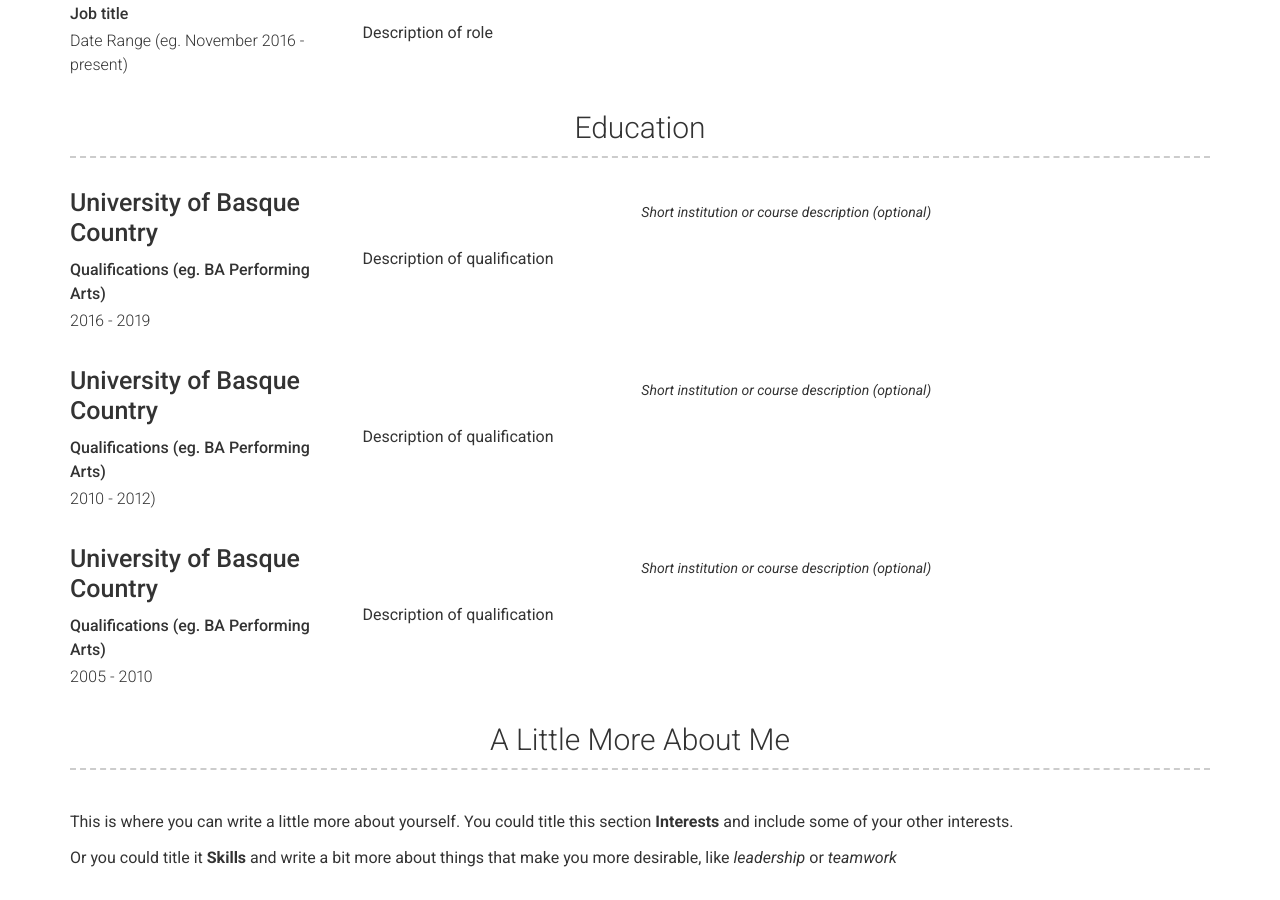
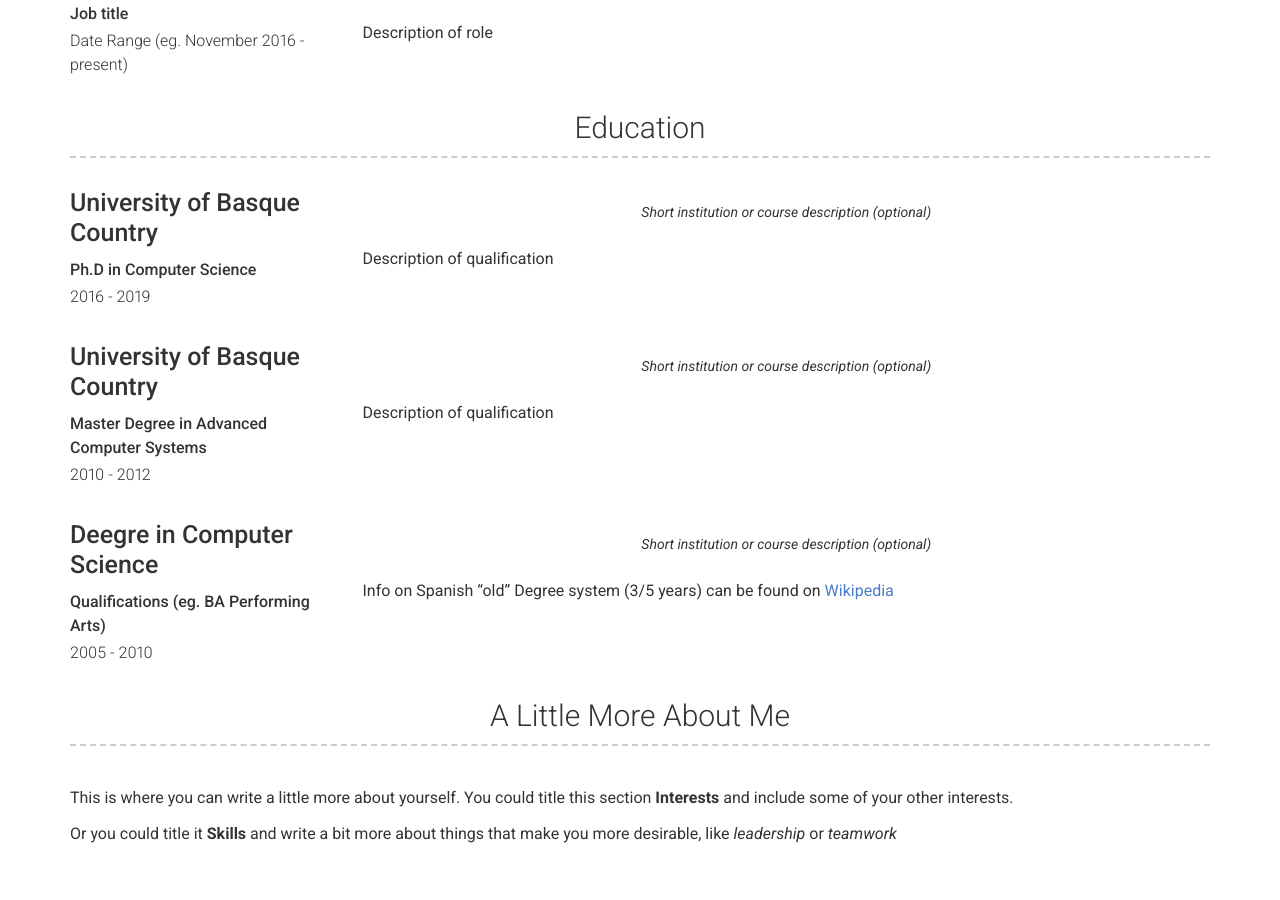
Before and after one commit to Neuw84/neuw84.github.io, a Jekyll site: the page built from index.md, in a window 1280 px wide and 900 px high, scrolled down 908 px. Built offline with Jekyll 4.4.1, drawn with Linux system fonts in a browser that asks for light colours.

Commit message:
Update education.yml

```diff
--- a/_data/education.yml
+++ b/_data/education.yml
@@ -1,22 +1,22 @@
 # Education Template
 - name: University of Basque Country
   dates: 2016 - 2019
-  qualification: Qualifications (eg. BA Performing Arts)
+  qualification: Ph.D in Computer Science
   quote: >
     Short institution or course description (optional)
   description: | # this will include new lines to allow paragraphs
     Description of qualification
 - name: University of Basque Country
-  dates: 2010 - 2012)
-  qualification: Qualifications (eg. BA Performing Arts)
+  dates: 2010 - 2012
+  qualification: Master Degree in Advanced Computer Systems
   quote: >
     Short institution or course description (optional)
   description: | # this will include new lines to allow paragraphs
     Description of qualification
-- name: University of Basque Country
+- name: Deegre in Computer Science
   dates: 2005 - 2010
   qualification: Qualifications (eg. BA Performing Arts)
   quote: >
     Short institution or course description (optional)
   description: | # this will include new lines to allow paragraphs
-    Description of qualification
+    Info on Spanish "old" Degree system (3/5 years) can be found on [Wikipedia](https://en.wikipedia.org/wiki/Bachelor%27s_degree#Spain)
```
